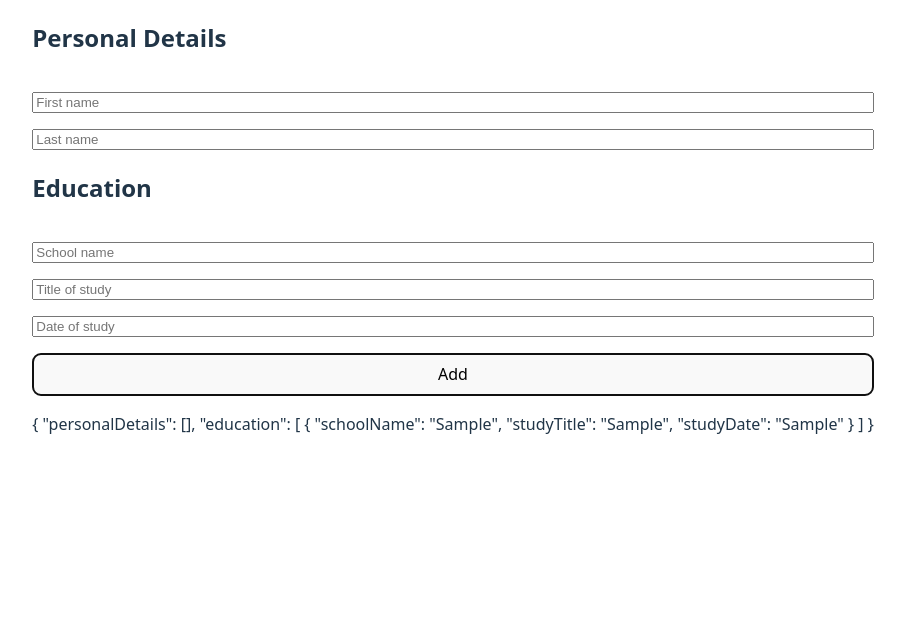
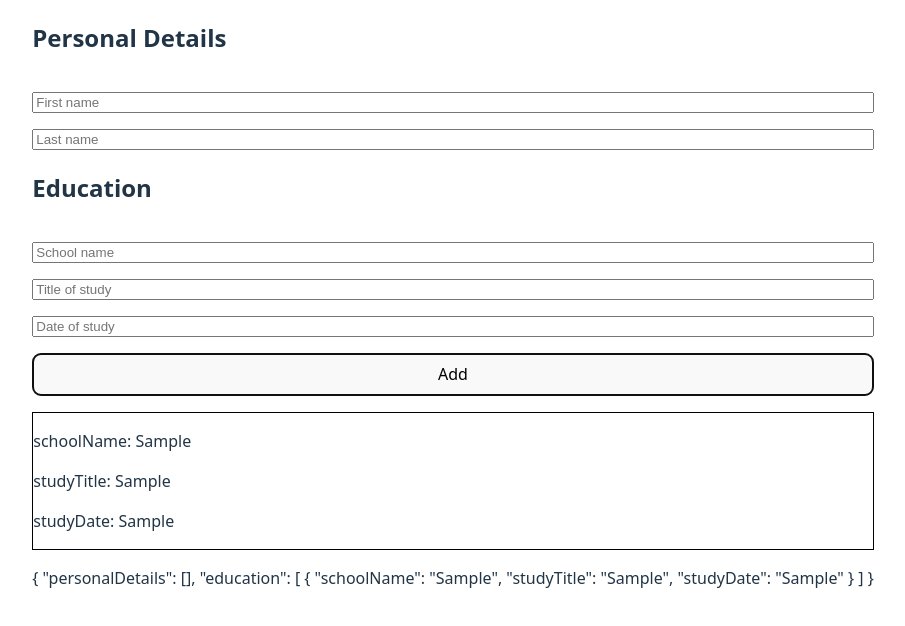
Before and after one commit to B3n9219/CV-maker, a React (Vite) app: page / in a window 1280 px wide. Both pictures are taken after typing "Sample", "Sample", "Sample" into the empty fields and a click on the button "Add". Shown: the top 626 px of the page, without its empty margins (187-1092 px from the left). Built offline with nearby package versions, Linux system fonts and the light colour scheme.

Commit message:
Created a card which displays added info (Along with basic styling)

```diff
--- /dev/null
+++ b/src/components/Card.jsx
@@ -0,0 +1,11 @@
+import "/src/styles/Card.css"
+
+export default function Card({info}) {
+    return (
+        <div className="card">
+            {Object.entries(info).map(([key, value]) => (
+                <p key={key}>{key + ": " + value}</p>
+            ))}
+        </div>
+    )
+}
--- a/src/components/Section.jsx
+++ b/src/components/Section.jsx
@@ -1,5 +1,7 @@
 import "/src/styles/Section.css"
 import Input from "./Input.jsx"
+import Card from "./Card.jsx"
+
 import {useState} from 'react'
 
 
@@ -8,6 +10,7 @@ export default function Section({title, type="single", sectionData, setSectionDa
     const [inputData, setInputData] = useState({})
     function addInfo() {
         setSectionData(prevData => prevData? [...prevData, inputData] : [inputData])
+        console.log("Section data", sectionData)
         setInputData({});
     }
     function updateInputInfo(name, value) {
@@ -23,6 +26,11 @@ export default function Section({title, type="single", sectionData, setSectionDa
             {type==="multiple"? (
                 <button type="button" onClick={addInfo}>Add</button>
             ) : null}
+            {sectionData.length > 0? (
+                sectionData.map((item, index) => <Card key={index} info={item}/>)
+            ) : null}
+
         </div>
+
     )
 }
--- /dev/null
+++ b/src/styles/Card.css
@@ -0,0 +1,3 @@
+.card {
+    border: 1px solid black;
+}
```
